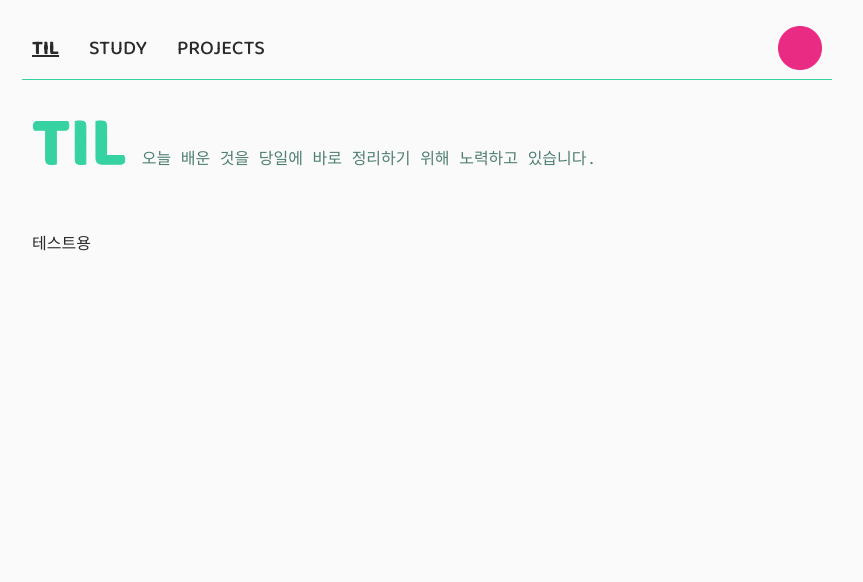
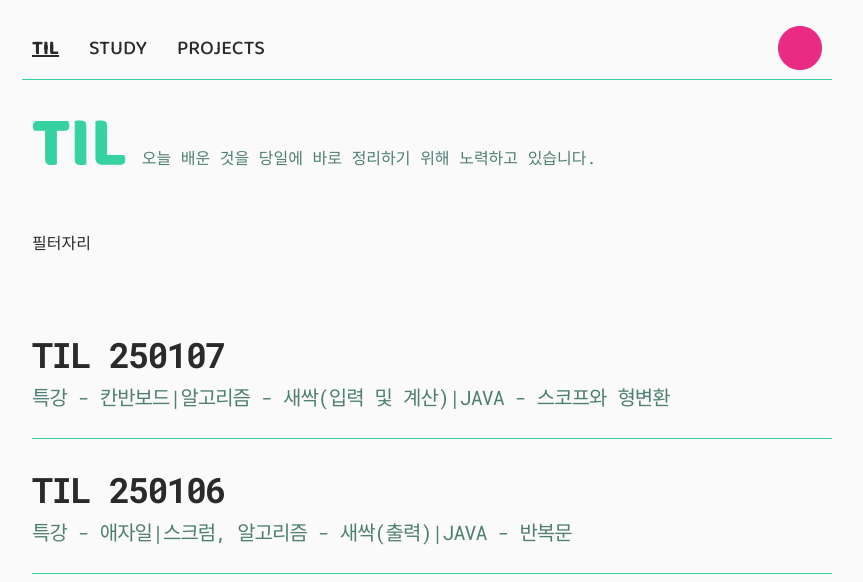
Before and after one commit to nahyukk/mag-devlog, a Next.js app: page /TIL in a window 1280 px wide. Shown: the top 582 px of the page, without its empty margins (213-1076 px from the left). Built offline with nearby package versions, Linux system fonts and the light colour scheme.

Commit message:
✨TIL - created a list and a card component + added styles

```diff
--- a/app/TIL/page.jsx
+++ b/app/TIL/page.jsx
@@ -1,10 +1,25 @@
 import React from "react";
 import styles from "../page.module.css";
 import Header from "../components/Header";
+import TILList from "../components/TILList";
 
 export const metadata = {
   title: "Mag's TIL",
 };
+
+const dummyPosts = [
+  {
+    id: 250107,
+    title: "TIL 250107",
+    description:
+      "특강 - 칸반보드|알고리즘 - 새싹(입력 및 계산)|JAVA - 스코프와 형변환",
+  },
+  {
+    id: 250106,
+    title: "TIL 250106",
+    description: "특강 - 애자일|스크럼, 알고리즘 - 새싹(출력)|JAVA - 반복문",
+  },
+];
 
 const TIL = () => {
   return (
@@ -14,7 +29,8 @@ const TIL = () => {
           title="TIL"
           description="오늘 배운 것을 당일에 바로 정리하기 위해 노력하고 있습니다."
         />
-        <div>테스트용</div>
+        <div>필터자리</div>
+        <TILList posts={dummyPosts} />
       </div>
     </div>
   );
--- /dev/null
+++ b/app/components/TILCard.jsx
@@ -0,0 +1,13 @@
+import React from "react";
+import styles from "../page.module.css";
+
+const TILCard = ({ title, description }) => {
+  return (
+    <div className={styles.TILCard}>
+      <h3 className={styles.cardTitle}>{title}</h3>
+      <p className={styles.cardDescription}>{description}</p>
+    </div>
+  );
+};
+
+export default TILCard;
--- /dev/null
+++ b/app/components/TILList.jsx
@@ -0,0 +1,18 @@
+import React from "react";
+import TILCard from "./TILCard";
+
+const TILList = ({ posts }) => {
+  return (
+    <div>
+      {posts.map((post) => (
+        <TILCard
+          key={post.id}
+          title={post.title}
+          description={post.description}
+        />
+      ))}
+    </div>
+  );
+};
+
+export default TILList;
--- a/app/page.module.css
+++ b/app/page.module.css
@@ -1,5 +1,6 @@
 .mainBody {
 	margin-top: 80px;
+	margin-bottom: 100px;
 	display: flex;
 	flex-direction: column;
 	align-items: stretch;
@@ -63,3 +64,33 @@
 	font-size: 20px;
 	line-height: 1.1;
 }
+
+.TILCard {
+	height: 135px;
+	width: 100%;
+	display: flex;
+	flex-direction: column;
+	justify-content: center;
+	gap: 5px;
+	border-bottom: 1px solid var(--primary-color);
+}
+
+@media (min-width: 810px) {
+	.TILCard {
+		width: 800px;
+	}
+}
+
+.cardTitle {
+	font-size: 35px;
+	font-family: var(--font-roboto-mono);
+	font-weight: bold;
+	letter-spacing: -0.05em;
+}
+
+.cardDescription {
+	font-size: 20px;
+	font-family: var(--font-roboto-mono);
+	color: var(--sub-text-color);
+	letter-spacing: -0.05em;
+}
```
